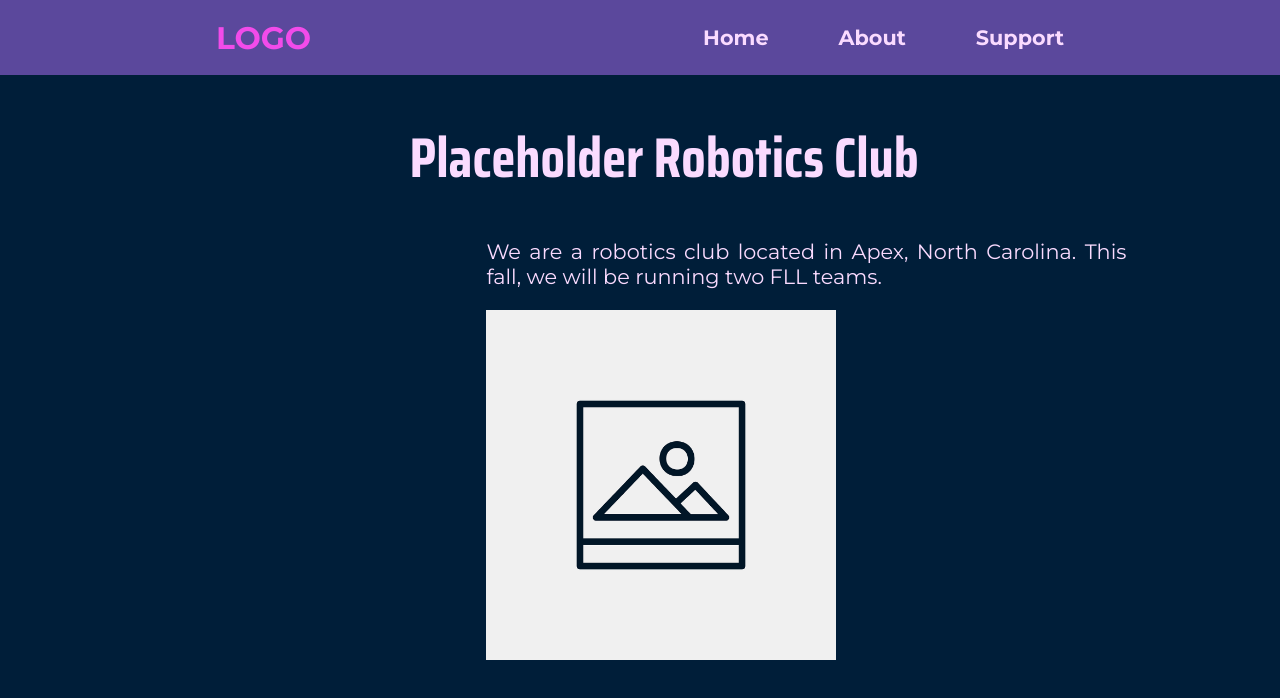
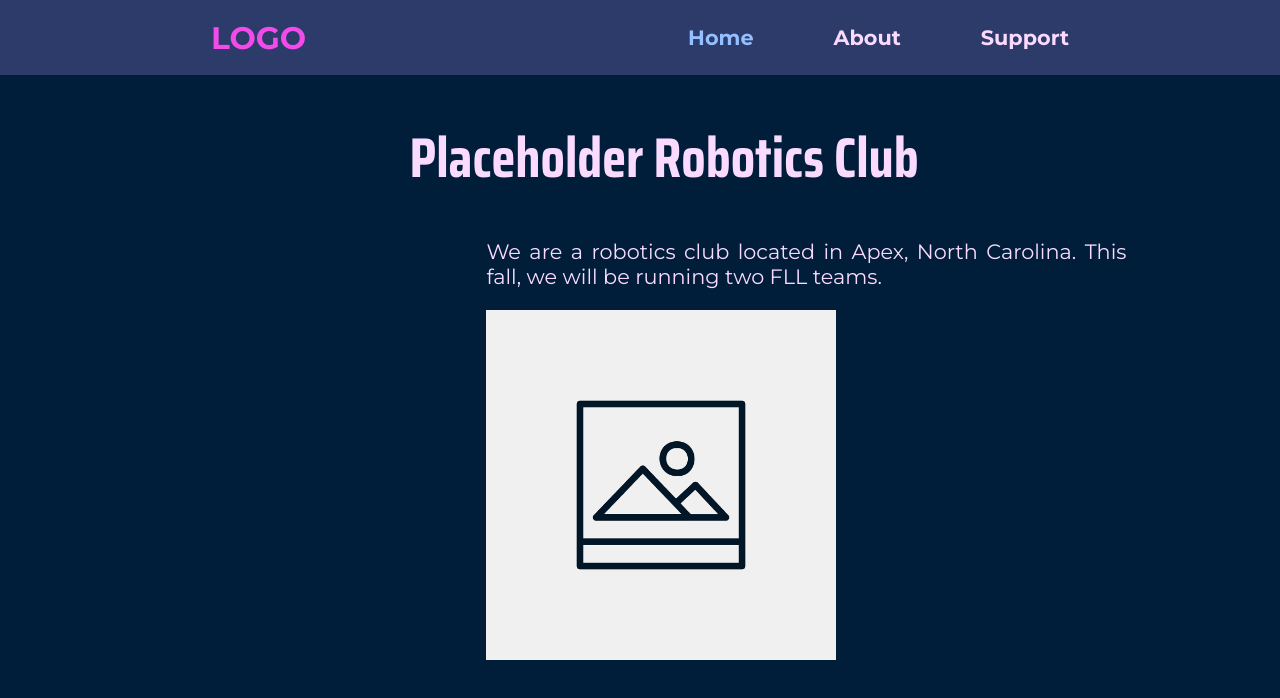
Before and after one commit to Sapphire-Robotics/Sapphire-Robotics.github.io, a Next.js app: page / in a window 1280 px wide. Shown: the top 698 px of the page. Built offline with nearby package versions, Linux system fonts and the light colour scheme.

Commit message:
Make header links a different color if it's the current page

```diff
--- a/src/app/components/Header.js
+++ b/src/app/components/Header.js
@@ -1,11 +1,11 @@
+'use client'
+import styles from "./header.module.css";
+import { usePathname } from "next/navigation";
+
 function HeaderLink({ children, href }) {
     return (
-        <a href={href} style={{
-            textDecoration: "none",
-            fontWeight: "bold",
-            fontSize: "1.3em",
-            color: "#fadbff",
-            margin: "35px"
+        <a href={href} className={styles.headerLink} style={{
+            color: href == usePathname() ? "#96bfff" : "#fadbff"
         }}>{children}</a>
     );
 }
@@ -13,7 +13,7 @@ function HeaderLink({ children, href }) {
 export default function Header() {
     return (
         <div style={{
-            backgroundColor: "#5b489c",
+            backgroundColor: "#2c3b69",
             height: "75px",
             display: "flex",
             alignItems: "center",
--- /dev/null
+++ b/src/app/components/header.module.css
@@ -0,0 +1,12 @@
+.headerLink {
+    text-decoration: none;
+    font-weight: bold;
+    font-size: 1.3em;
+    margin: 35px;
+    padding: 5px;
+    border-radius: 6px;
+}
+
+.headerLink:hover {
+    background-color: #4f5e8a;
+}
```
